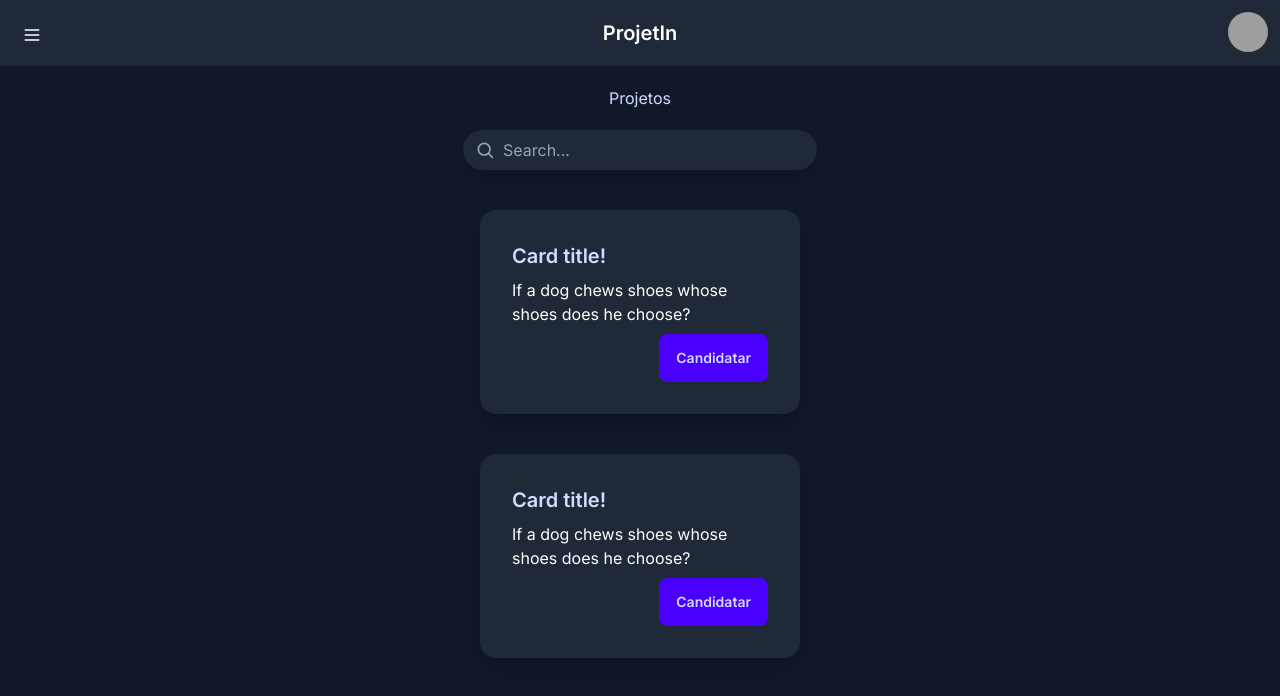
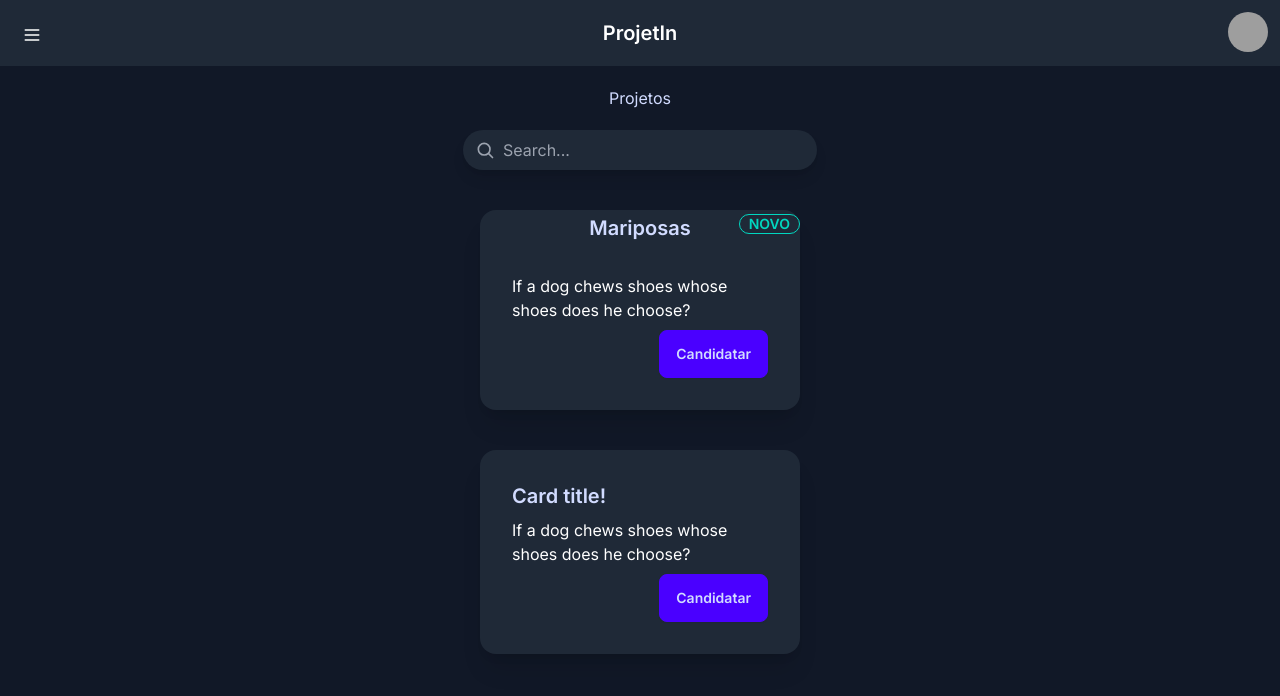
Before and after one commit to ESinco/frontend, a Next.js app: page /projetos in a window 1280 px wide. Shown: the top 696 px of the page. Built offline with nearby package versions, Linux system fonts and the light colour scheme; grey boxes are pictures that could not be loaded.

Commit message:
reorganizando card

```diff
--- a/src/app/projetos/page.js
+++ b/src/app/projetos/page.js
@@ -22,8 +22,10 @@ export default function Projetos() {
             </div>
             <div className="flex justify-center items-center mt-10">
                 <div className="card bg-base-content w-80 shadow-xl">
+                        <h2 className="card-title text-primary-content justify-center mt-1">Mariposas
+                        <div className="badge absolute top-0 right-0 badge-accent badge-outline mt-1">NOVO</div>
+                        </h2>
                     <div className="card-body">
-                        <h2 className="card-title text-primary-content">Card title!</h2>
                         <p>If a dog chews shoes whose shoes does he choose?</p>
                         <div className="card-actions justify-end">
                             <button className="btn btn-primary">Candidatar</button>
```
